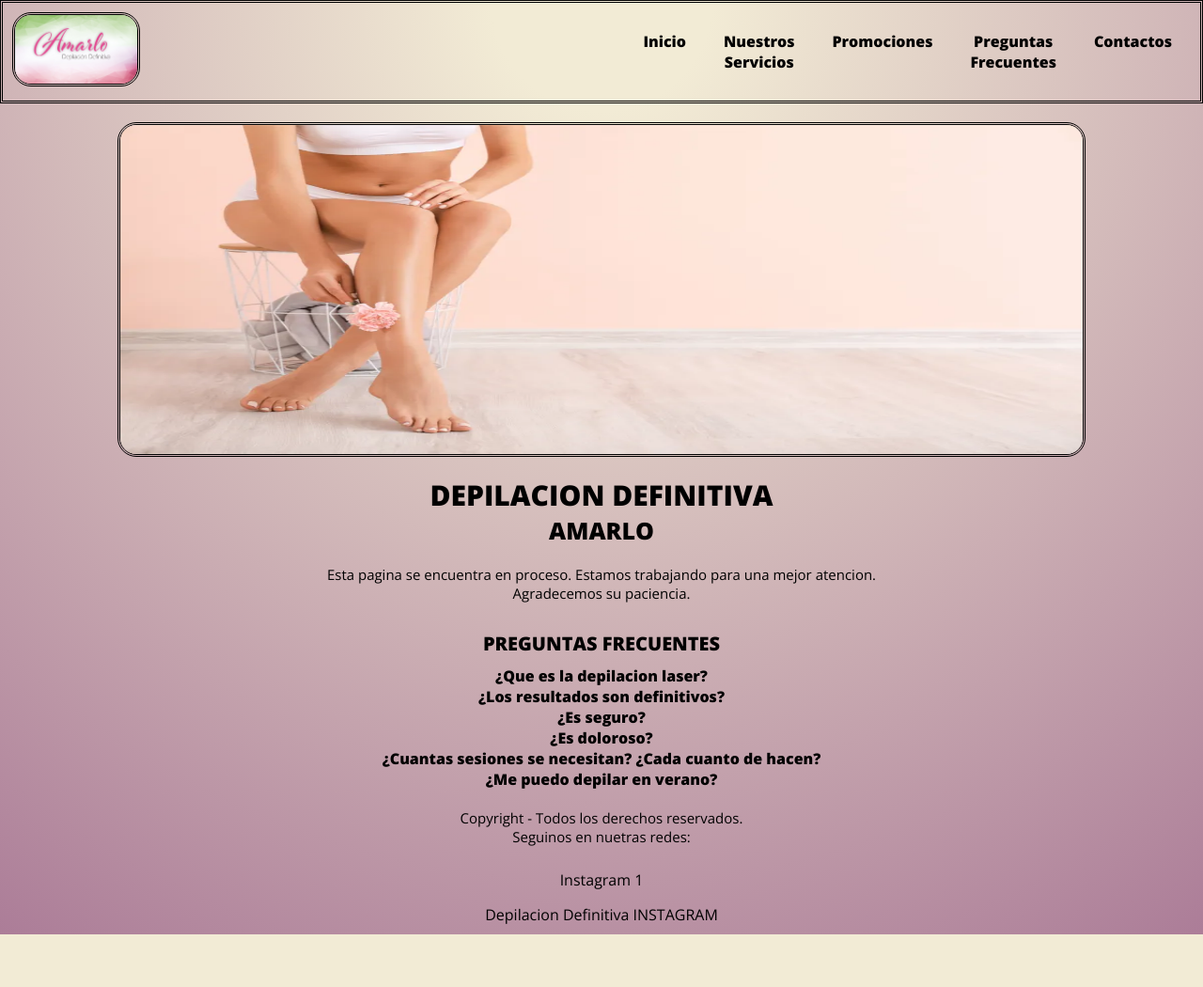
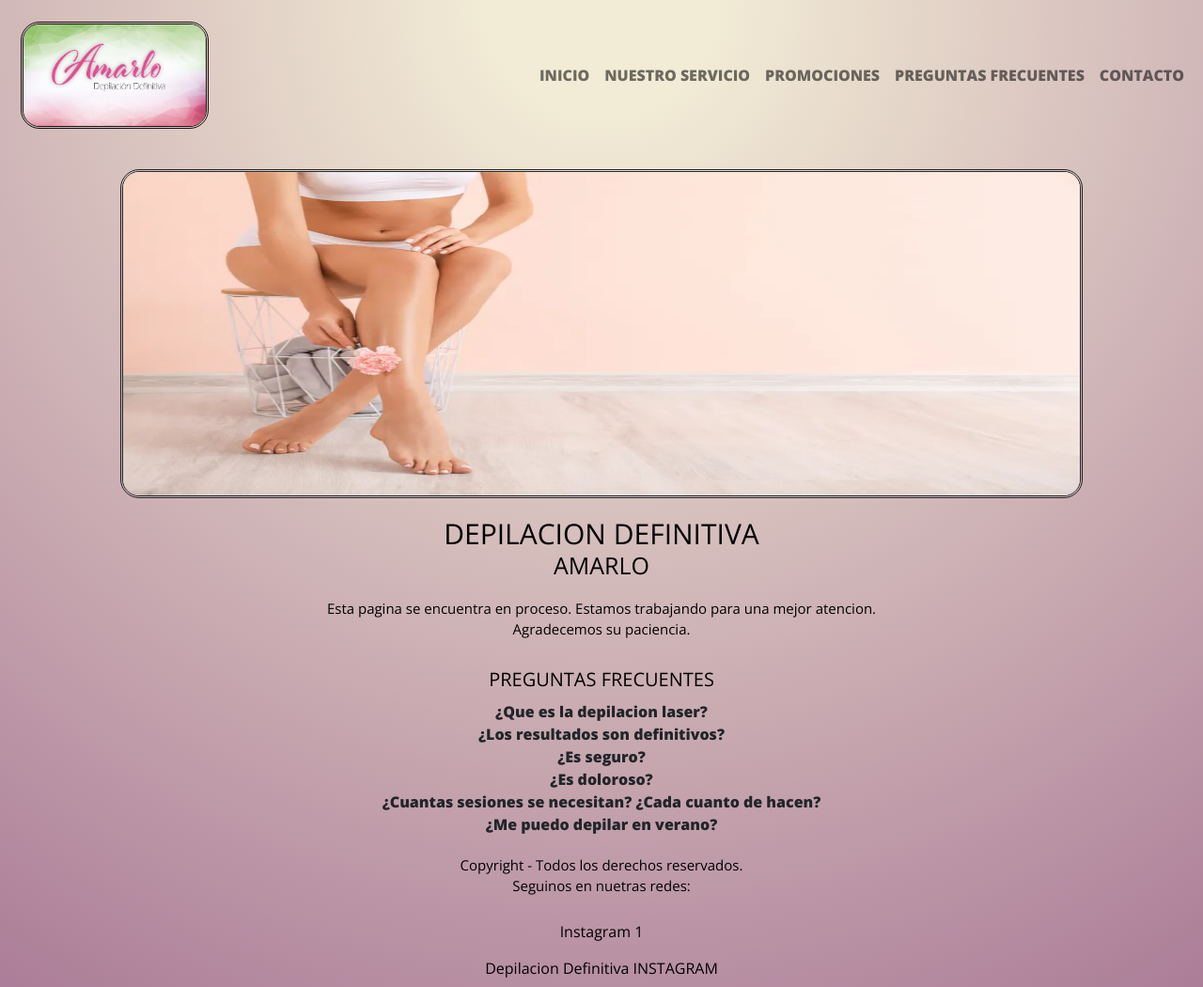
Before and after one commit to RominaArruti/depilaciondefinitiva, a plain HTML site: page respuestas.html in a window 1280 px wide. Shown: the whole page at 94% size. Before the commit the page ends 994 px from the top, so only its background shows below. Drawn offline with nearby package versions, Linux system fonts and the light colour scheme.

Commit message:
modificando el nav para que no ser rompa el boton en mobile

```diff
--- a/estilos/estilos.css
+++ b/estilos/estilos.css
@@ -95,11 +95,11 @@ label {
 
 .menu-img img {
 
-		width: 20%;
 		display: inline-block;
 		margin: 10px;
 		border-radius: 20px;
 		border: double;
+		max-width: 200px;
 
 }
 
--- a/respuestas.html
+++ b/respuestas.html
@@ -10,29 +10,47 @@
 	<link rel="preconnect" href="https://fonts.gstatic.com" crossorigin>
 	<link href="https://fonts.googleapis.com/css2?family=Open+Sans:ital,wght@0,400;0,800;1,300&family=Roboto:ital,wght@0,400;0,700;0,900;1,400&display=swap" rel="stylesheet">
 	<script src="https://kit.fontawesome.com/ad976c2b19.js" crossorigin="anonymous"></script>
+	<!-- CSS only -->
+	<link href="https://cdn.jsdelivr.net/npm/bootstrap@5.2.0/dist/css/bootstrap.min.css" rel="stylesheet" integrity="sha384-gH2yIJqKdNHPEq0n4Mqa/HGKIhSkIHeL5AyhkYV8i59U5AR6csBvApHHNl/vI1Bx" crossorigin="anonymous">
     <link rel="stylesheet" type="text/css" href="estilos/estilos.css"/>
 </head>
 
 
 <body>
 	<header class="header">
-		<div class="menu-1">
-			<div class="menu-img">
-				<img src="imagenes/img-logo.png" alt="logo"/>
-		 	</div>
-		 	<div class="menu-nav">
-		 		<button class="menu_btn">Menú</button>
-				<nav class="menu-ul">
-					<ul class="menu-li">
-						<li><a href="index.html">Inicio</a></li>
-						<li><a href="nuestro-servicio.html">Nuestros Servicios</a></li>
-						<li><a href="promociones.html">Promociones</a></li>
-						<li><a href="preguntasfrecuentes.html">Preguntas Frecuentes</a></li>
-						<li><a href="contactos.html">Contactos</a></li>
+		<nav class="navbar navbar-expand-lg">
+			<div class="container-fluid">
+				<a class="navbar-brand" href="#">
+					<div class="menu-img">
+						<img src="imagenes/img-logo.png" alt="logo">
+					</div>
+				</a>
+
+				<button class="navbar-toggler collapsed" type="button" data-bs-toggle="collapse" data-bs-target="#navbarNav" aria-controls="navbarNav" aria-expanded="false" aria-label="Toggle navigation">
+				<span class="navbar-toggler-icon"></span>
+				</button>
+
+				<div class="navbar-collapse justify-content-end collapse" id="navbarNav" style="">
+					<ul class="navbar-nav">
+						<li>
+							<a class="nav-link" href="index.html">INICIO</a>
+						</li>
+						<li class="nav-item">
+							<a class="nav-link" href="nuestro-servicio.html">NUESTRO SERVICIO</a>
+						</li>
+						<li class="nav-item">
+							<a class="nav-link" href="promociones.html">PROMOCIONES</a>
+						</li>
+						<li class="nav-item">
+							<a class="nav-link" href="preguntasfrecuentes.html">PREGUNTAS FRECUENTES</a>
+						</li>
+						<li class="nav-item">
+							<a class="nav-link" href="contactos.html">CONTACTO</a>
+						</li>
 					</ul>
-				</nav>
+				</div>
 			</div>
-
+		</nav>
     </header>
 
     <main>
@@ -88,5 +106,8 @@
 
 		</footer>
 
+		<!-- JavaScript Bundle with Popper -->
+	<script src="https://cdn.jsdelivr.net/npm/bootstrap@5.2.0/dist/js/bootstrap.bundle.min.js" integrity="sha384-A3rJD856KowSb7dwlZdYEkO39Gagi7vIsF0jrRAoQmDKKtQBHUuLZ9AsSv4jD4Xa" crossorigin="anonymous"></script>
+
 </body>
 </html>
```
Also changed, not shown: contactos.html (+36 -18 lines), index.html (+7 -14 lines), nuestro-servicio.html (+37 -18 lines), preguntasfrecuentes.html (+36 -17 lines), promociones.html (+10 -14 lines).
